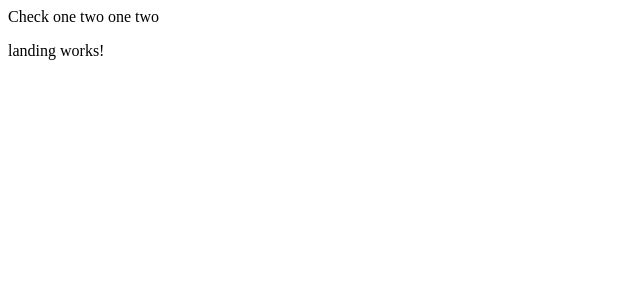
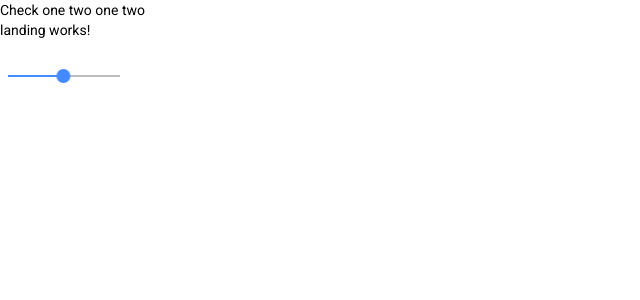
Before and after one commit to EricKogut/Nautical-Photo, an Angular app in the folder NauticalPhotoAngular/: page / in a window 1280 px wide. Shown: the top 300 px of the page, without its empty margins (0-640 px from the left). Built offline with nearby package versions, Linux system fonts and the light colour scheme.

Commit message:
Adding matieral ui
- custom theme typography

(this may be a mistake, might have wanted to stick with bootstrap, have fun!)

```diff
--- a/NauticalPhotoAngular/angular.json
+++ b/NauticalPhotoAngular/angular.json
@@ -28,6 +28,7 @@
               "src/assets"
             ],
             "styles": [
+              "src/custom-theme.scss",
               "src/styles.sass"
             ],
             "scripts": []
--- a/NauticalPhotoAngular/package.json
+++ b/NauticalPhotoAngular/package.json
@@ -12,10 +12,12 @@
   "private": true,
   "dependencies": {
     "@angular/animations": "~11.2.6",
+    "@angular/cdk": "^11.2.13",
     "@angular/common": "~11.2.6",
     "@angular/compiler": "~11.2.6",
     "@angular/core": "~11.2.6",
     "@angular/forms": "~11.2.6",
+    "@angular/material": "^11.2.13",
     "@angular/platform-browser": "~11.2.6",
     "@angular/platform-browser-dynamic": "~11.2.6",
     "@angular/router": "~11.2.6",
--- a/NauticalPhotoAngular/src/app/_Pages/landing/landing.component.html
+++ b/NauticalPhotoAngular/src/app/_Pages/landing/landing.component.html
@@ -1 +1,2 @@
 <p>landing works!</p>
+<mat-slider min="1" max="100" step="1" value="50"></mat-slider>
--- a/NauticalPhotoAngular/src/app/_Pages/landing/landing.component.ts
+++ b/NauticalPhotoAngular/src/app/_Pages/landing/landing.component.ts
@@ -1,15 +1,12 @@
 import { Component, OnInit } from '@angular/core';
-
+import { MatSliderModule } from '@angular/material/slider';
 @Component({
   selector: 'app-landing',
   templateUrl: './landing.component.html',
-  styleUrls: ['./landing.component.sass']
+  styleUrls: ['./landing.component.sass'],
 })
 export class LandingComponent implements OnInit {
+  constructor() {}
 
-  constructor() { }
-
-  ngOnInit(): void {
-  }
-
+  ngOnInit(): void {}
 }
--- a/NauticalPhotoAngular/src/app/app.module.ts
+++ b/NauticalPhotoAngular/src/app/app.module.ts
@@ -10,6 +10,8 @@ import { ExploreComponent } from './_Pages/explore/explore.component';
 
 /* Added components */
 import { Routes, RouterModule } from '@angular/router';
+import { BrowserAnimationsModule } from '@angular/platform-browser/animations';
+import { MatSliderModule } from '@angular/material/slider';
 
 const myRoutes: Routes = [
   { path: '', component: LandingComponent },
@@ -22,6 +24,8 @@ const myRoutes: Routes = [
     BrowserModule,
     AppRoutingModule,
     RouterModule.forRoot(myRoutes, { useHash: true }),
+    BrowserAnimationsModule,
+    MatSliderModule,
   ],
   providers: [],
   bootstrap: [AppComponent],
--- /dev/null
+++ b/NauticalPhotoAngular/src/custom-theme.scss
@@ -0,0 +1,38 @@
+
+// Custom Theming for Angular Material
+// For more information: https://material.angular.io/guide/theming
+@import '~@angular/material/theming';
+// Plus imports for other components in your app.
+
+// Include the common styles for Angular Material. We include this here so that you only
+// have to load a single css file for Angular Material in your app.
+// Be sure that you only ever include this mixin once!
+@include mat-core();
+
+// Define the palettes for your theme using the Material Design palettes available in palette.scss
+// (imported above). For each palette, you can optionally specify a default, lighter, and darker
+// hue. Available color palettes: https://material.io/design/color/
+$NauticalPhotoAngular-primary: mat-palette($mat-blue);
+$NauticalPhotoAngular-accent: mat-palette($mat-blue, A200, A100, A400);
+
+// The warn palette is optional (defaults to red).
+$NauticalPhotoAngular-warn: mat-palette($mat-red);
+
+// Create the theme object. A theme consists of configurations for individual
+// theming systems such as "color" or "typography".
+$NauticalPhotoAngular-theme: mat-light-theme((
+  color: (
+    primary: $NauticalPhotoAngular-primary,
+    accent: $NauticalPhotoAngular-accent,
+    warn: $NauticalPhotoAngular-warn,
+  )
+));
+
+// Include theme styles for core and each component used in your app.
+// Alternatively, you can import and @include the theme mixins for each component
+// that you are using.
+@include angular-material-theme($NauticalPhotoAngular-theme);
+
+
+html, body { height: 100%; }
+body { margin: 0; font-family: Roboto, "Helvetica Neue", sans-serif; }
--- a/NauticalPhotoAngular/src/index.html
+++ b/NauticalPhotoAngular/src/index.html
@@ -6,8 +6,11 @@
   <base href="/">
   <meta name="viewport" content="width=device-width, initial-scale=1">
   <link rel="icon" type="image/x-icon" href="favicon.ico">
+  <link rel="preconnect" href="https://fonts.gstatic.com">
+  <link href="https://fonts.googleapis.com/css2?family=Roboto:wght@300;400;500&display=swap" rel="stylesheet">
+  <link href="https://fonts.googleapis.com/icon?family=Material+Icons" rel="stylesheet">
 </head>
-<body>
+<body class="mat-typography">
   <app-root></app-root>
 </body>
 </html>
```
Also changed, not shown: 1 other file (tests, documents, lock files or other folders).
